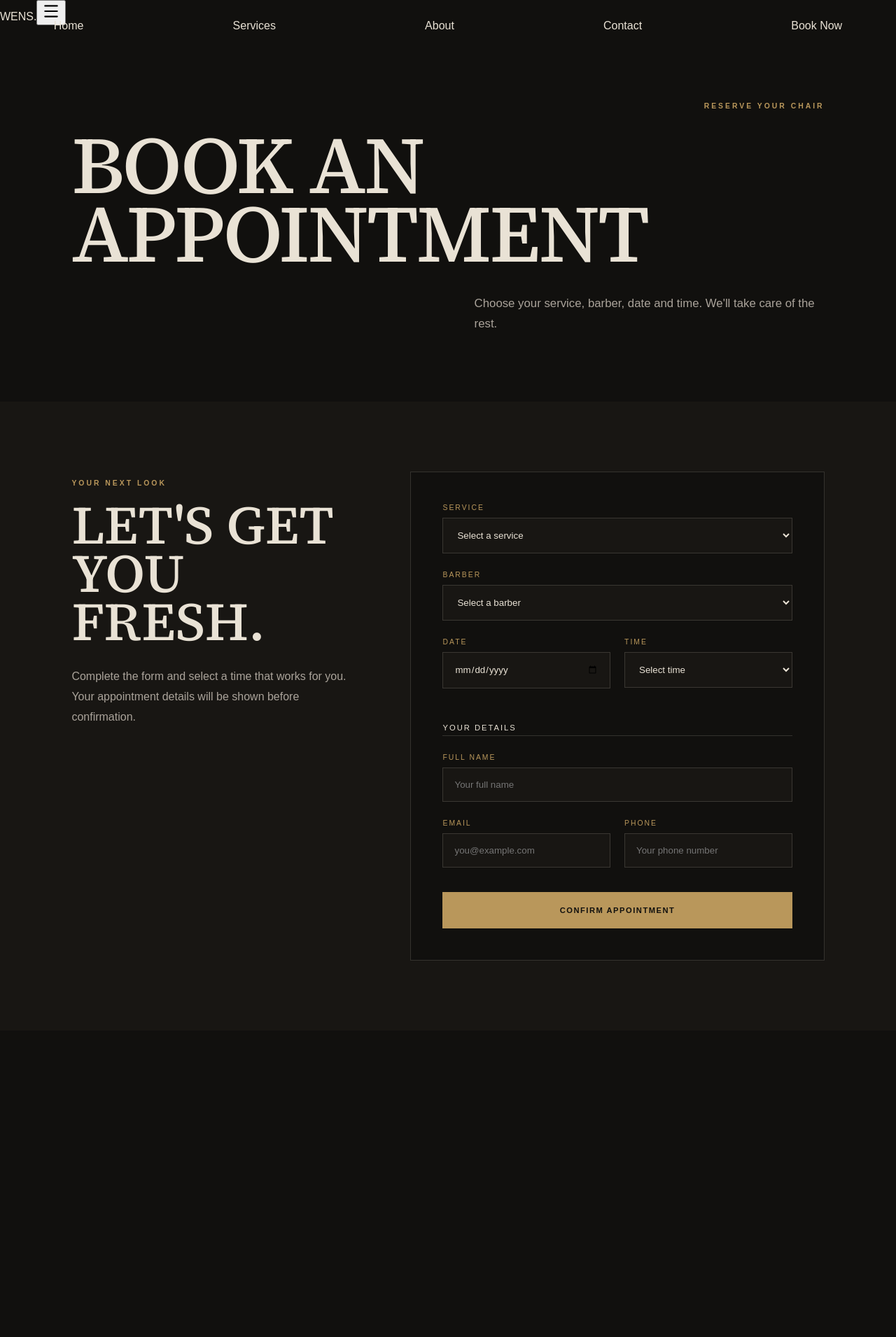
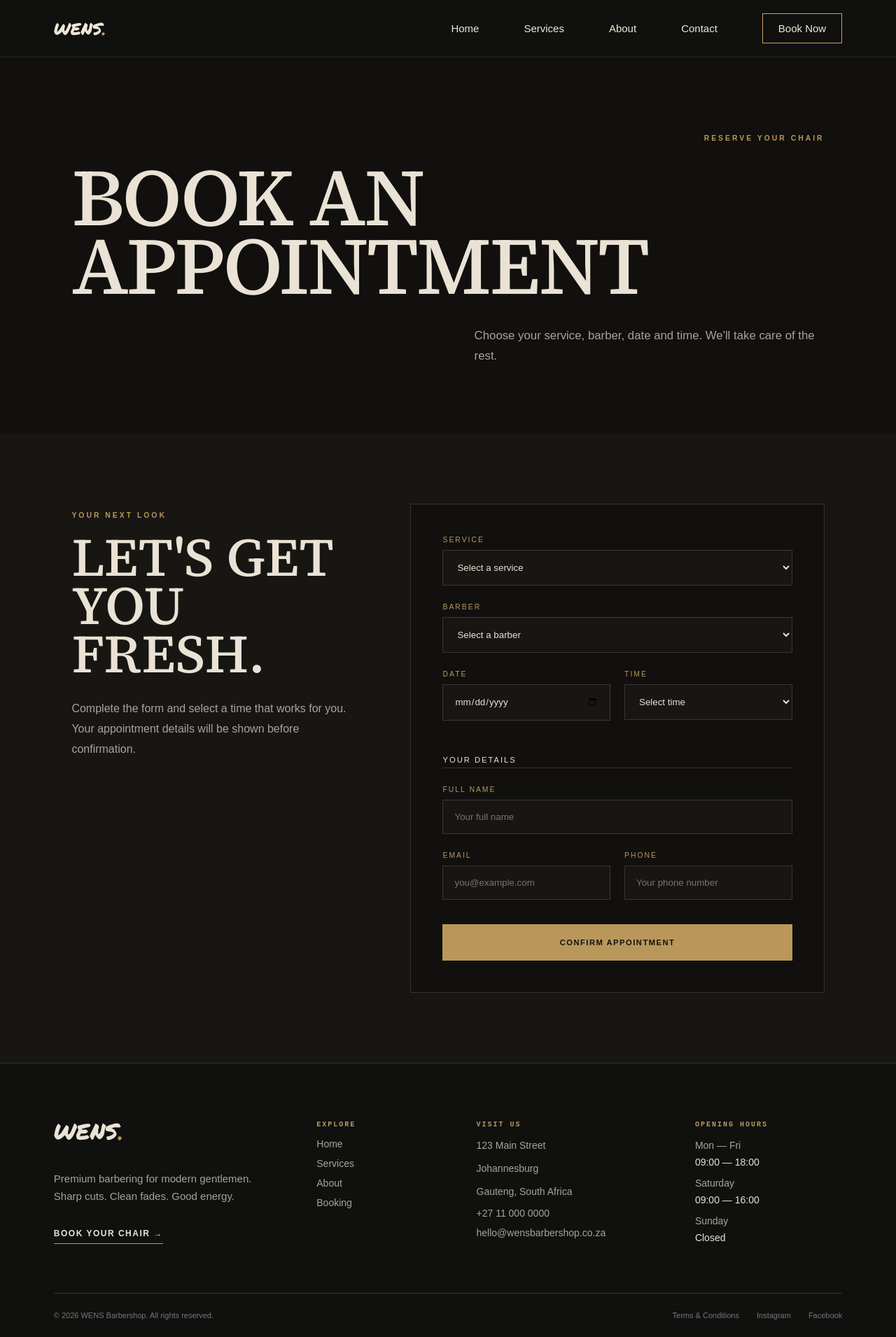
Before and after one commit to Banele1815/barber-shop, a React (Vite) app: page /booking in a window 1280 px wide. Shown: the whole page at 70% size. Before the commit the page ends 1473 px from the top, so only its background shows below. Built offline with nearby package versions, Linux system fonts and the light colour scheme.

Commit message:
just added the footer

```diff
--- a/src/App.jsx
+++ b/src/App.jsx
@@ -1,4 +1,7 @@
 import { BrowserRouter, Routes, Route } from "react-router-dom";
+
+import Navbar from "./components/Navbar.jsx";
+import Footer from "./components/Footer.jsx";
 
 import Home from "./pages/Home.jsx";
 import Services from "./pages/Services.jsx";
@@ -8,12 +11,16 @@ import About from "./pages/About.jsx";
 function App() {
   return (
     <BrowserRouter>
+      <Navbar />
+
       <Routes>
         <Route path="/" element={<Home />} />
         <Route path="/services" element={<Services />} />
         <Route path="/booking" element={<Booking />} />
         <Route path="/about" element={<About />} />
       </Routes>
+
+      <Footer />
     </BrowserRouter>
   );
 }
--- a/src/components/Footer.jsx
+++ b/src/components/Footer.jsx
@@ -0,0 +1,100 @@
+import { Link } from "react-router-dom";
+
+function Footer() {
+  return (
+    <footer className="footer">
+
+      <div className="footer-main">
+
+        <div className="footer-brand">
+          <Link to="/" className="footer-logo">
+            WENS<span>.</span>
+          </Link>
+
+          <p>
+            Premium barbering for modern gentlemen.
+            Sharp cuts. Clean fades. Good energy.
+          </p>
+
+          <Link to="/booking" className="footer-book">
+            Book Your Chair →
+          </Link>
+        </div>
+
+
+        <div className="footer-column">
+          <p className="footer-heading">EXPLORE</p>
+
+          <Link to="/">Home</Link>
+          <Link to="/services">Services</Link>
+          <Link to="/about">About</Link>
+          <Link to="/booking">Booking</Link>
+        </div>
+
+
+        <div className="footer-column">
+          <p className="footer-heading">VISIT US</p>
+
+          <p>123 Main Street</p>
+          <p>Johannesburg</p>
+          <p>Gauteng, South Africa</p>
+
+          <a href="tel:+27110000000">
+            +27 11 000 0000
+          </a>
+
+          <a href="mailto:hello@wensbarbershop.co.za">
+            hello@wensbarbershop.co.za
+          </a>
+        </div>
+
+
+        <div className="footer-column">
+          <p className="footer-heading">OPENING HOURS</p>
+
+          <p>Mon — Fri</p>
+          <strong>09:00 — 18:00</strong>
+
+          <p>Saturday</p>
+          <strong>09:00 — 16:00</strong>
+
+          <p>Sunday</p>
+          <strong>Closed</strong>
+        </div>
+
+      </div>
+
+
+      <div className="footer-bottom">
+
+        <p>
+          © 2026 WENS Barbershop. All rights reserved.
+        </p>
+
+        <div className="footer-links">
+          <Link to="/terms">Terms & Conditions</Link>
+
+          <a
+            href="https://www.instagram.com/"
+            target="_blank"
+            rel="noreferrer"
+          >
+            Instagram
+          </a>
+
+          <a
+            href="https://www.facebook.com/"
+            target="_blank"
+            rel="noreferrer"
+          >
+            Facebook
+          </a>
+        </div>
+
+      </div>
+
+    </footer>
+  );
+}
+
+export default Footer;
--- a/src/index.css
+++ b/src/index.css
@@ -51,32 +51,179 @@ img {
   max-width: 100%;
 }
 
-/* =========================
+/* =========================================
    NAVBAR
-========================= */
+   ========================================= */
 
-nav {
-  position: absolute;
-  top: 0;
-  left: 0;
-  right: 0;
-  z-index: 100;
+.navbar {
+  width: 100%;
+  height: 82px;
+  padding: 0 6vw;
+
+  box-sizing: border-box;
 
   display: flex;
   align-items: center;
   justify-content: space-between;
 
-  padding: 28px 6%;
+  background: #10100f;
+  border-bottom: 1px solid rgba(238, 231, 216, 0.12);
 
-  color: var(--cream);
+  position: relative;
+  z-index: 100;
 }
 
-nav a {
-  transition: 0.2s ease;
+.logo {
+  color: #eee7d8;
+  text-decoration: none;
+
+  font-family: "Permanent Marker", cursive;
+  font-size: 24px;
+  line-height: 1;
+
+  white-space: nowrap;
 }
 
-nav a:hover {
-  color: var(--gold);
+.logo span {
+  color: #c9a45c;
+}
+
+
+/* Desktop navigation */
+
+.nav-links {
+  display: flex;
+  align-items: center;
+  gap: clamp(35px, 5vw, 80px);
+}
+
+.nav-links a {
+  color: #eee7d8;
+  text-decoration: none;
+
+  font-family: Arial, sans-serif;
+  font-size: 15px;
+
+  position: relative;
+
+  transition: color 0.3s ease;
+}
+
+.nav-links a:not(.nav-book)::after {
+  content: "";
+
+  position: absolute;
+  left: 0;
+  bottom: -8px;
+
+  width: 0;
+  height: 1px;
+
+  background: #c9a45c;
+
+  transition: width 0.3s ease;
+}
+
+.nav-links a:not(.nav-book):hover {
+  color: #c9a45c;
+}
+
+.nav-links a:not(.nav-book):hover::after {
+  width: 100%;
+}
+
+
+/* Book Now */
+
+.nav-book {
+  padding: 12px 22px;
+
+  border: 1px solid #c9a45c;
+
+  color: #eee7d8 !important;
+
+  transition:
+    background 0.3s ease,
+    color 0.3s ease;
+}
+
+.nav-book:hover {
+  background: #c9a45c;
+  color: #10100f !important;
+}
+
+
+/* Hamburger */
+
+.mobile-menu {
+  display: none;
+
+  width: 44px;
+  height: 44px;
+
+  align-items: center;
+  justify-content: center;
+
+  background: transparent;
+  border: 1px solid rgba(238, 231, 216, 0.25);
+
+  color: #eee7d8;
+
+  cursor: pointer;
+}
+
+
+/* =========================================
+   MOBILE NAVIGATION
+   ========================================= */
+
+@media (max-width: 800px) {
+
+  .navbar {
+    height: 72px;
+    padding: 0 25px;
+  }
+
+  .mobile-menu {
+    display: flex;
+  }
+
+  .nav-links {
+    position: absolute;
+
+    top: 72px;
+    left: 0;
+
+    width: 100%;
+
+    padding: 30px 25px;
+
+    box-sizing: border-box;
+
+    display: none;
+    flex-direction: column;
+    align-items: flex-start;
+
+    gap: 25px;
+
+    background: #10100f;
+    border-bottom: 1px solid rgba(238, 231, 216, 0.12);
+  }
+
+  .nav-links.open {
+    display: flex;
+  }
+
+  .nav-links a {
+    font-size: 18px;
+  }
+
+  .nav-book {
+    width: 100%;
+    box-sizing: border-box;
+    text-align: center;
+    margin-top: 5px;
+  }
 }
 
 /* =========================
@@ -1290,3 +1437,179 @@ main {
     margin-top: 65px;
   }
 }
+/* =========================
+   FOOTER
+========================= */
+
+.footer {
+  background: #10100f;
+  color: var(--cream);
+  border-top: 1px solid var(--border);
+  padding: 80px 6vw 25px;
+}
+
+.footer-main {
+  max-width: 1400px;
+  margin: 0 auto;
+  display: grid;
+  grid-template-columns: 1.5fr 0.8fr 1.2fr 1fr;
+  gap: 60px;
+  padding-bottom: 70px;
+}
+
+.footer-brand {
+  max-width: 360px;
+}
+
+.footer-logo {
+  display: inline-block;
+  color: var(--cream);
+  text-decoration: none;
+  font-family: "Permanent Marker", cursive;
+  font-size: 32px;
+  line-height: 1;
+  margin-bottom: 25px;
+}
+
+.footer-logo span {
+  color: var(--gold);
+}
+
+.footer-brand p {
+  color: var(--muted);
+  line-height: 1.7;
+  font-size: 15px;
+  margin-bottom: 30px;
+}
+
+.footer-book {
+  display: inline-block;
+  color: var(--cream);
+  text-decoration: none;
+  border-bottom: 1px solid var(--gold);
+  padding-bottom: 7px;
+  font-size: 12px;
+  font-weight: 600;
+  letter-spacing: 1.5px;
+  text-transform: uppercase;
+  transition: color 0.3s ease;
+}
+
+.footer-book:hover {
+  color: var(--gold);
+}
+
+.footer-column {
+  display: flex;
+  flex-direction: column;
+  gap: 12px;
+}
+
+.footer-heading {
+  color: var(--gold) !important;
+  font-family: "Fira Code", monospace;
+  font-size: 10px !important;
+  font-weight: 600;
+  letter-spacing: 2px;
+  margin: 0 0 15px;
+}
+
+.footer-column a {
+  color: var(--muted);
+  text-decoration: none;
+  font-size: 14px;
+  transition: color 0.3s ease;
+}
+
+.footer-column a:hover {
+  color: var(--cream);
+}
+
+.footer-column p {
+  color: var(--muted);
+  font-size: 14px;
+  line-height: 1.5;
+  margin: 0;
+}
+
+.footer-column strong {
+  color: var(--cream);
+  font-size: 14px;
+  font-weight: 400;
+  margin-top: -7px;
+}
+
+.footer-bottom {
+  max-width: 1400px;
+  margin: 0 auto;
+  padding-top: 25px;
+  border-top: 1px solid var(--border);
+  display: flex;
+  align-items: center;
+  justify-content: space-between;
+  gap: 30px;
+}
+
+.footer-bottom p {
+  margin: 0;
+  color: #777;
+  font-size: 11px;
+}
+
+.footer-links {
+  display: flex;
+  align-items: center;
+  gap: 25px;
+}
+
+.footer-links a {
+  color: #777;
+  text-decoration: none;
+  font-size: 11px;
+  transition: color 0.3s ease;
+}
+
+.footer-links a:hover {
+  color: var(--gold);
+}
+
+/* FOOTER — TABLET / MOBILE */
+
+@media (max-width: 900px) {
+  .footer-main {
+    grid-template-columns: 1fr 1fr;
+    gap: 50px 35px;
+  }
+
+  .footer-brand {
+    grid-column: 1 / -1;
+    max-width: 500px;
+  }
+}
+
+@media (max-width: 600px) {
+  .footer {
+    padding: 60px 25px 25px;
+  }
+
+  .footer-main {
+    grid-template-columns: 1fr;
+    gap: 40px;
+    padding-bottom: 50px;
+  }
+
+  .footer-brand {
+    grid-column: auto;
+  }
+
+  .footer-bottom {
+    flex-direction: column;
+    align-items: flex-start;
+    gap: 20px;
+  }
+
+  .footer-links {
+    flex-wrap: wrap;
+    gap: 15px 20px;
+  }
+}
--- a/src/pages/Booking.jsx
+++ b/src/pages/Booking.jsx
@@ -1,5 +1,4 @@
 import { useState } from "react";
-import Navbar from "../components/Navbar";
 
 const services = [
   "Classic Cut",
@@ -57,8 +56,6 @@ function Booking() {
 
   return (
     <>
-      <Navbar />
-
       <main className="booking-page">
         <section className="page-hero booking-hero">
           <p className="section-label">RESERVE YOUR CHAIR</p>
```
